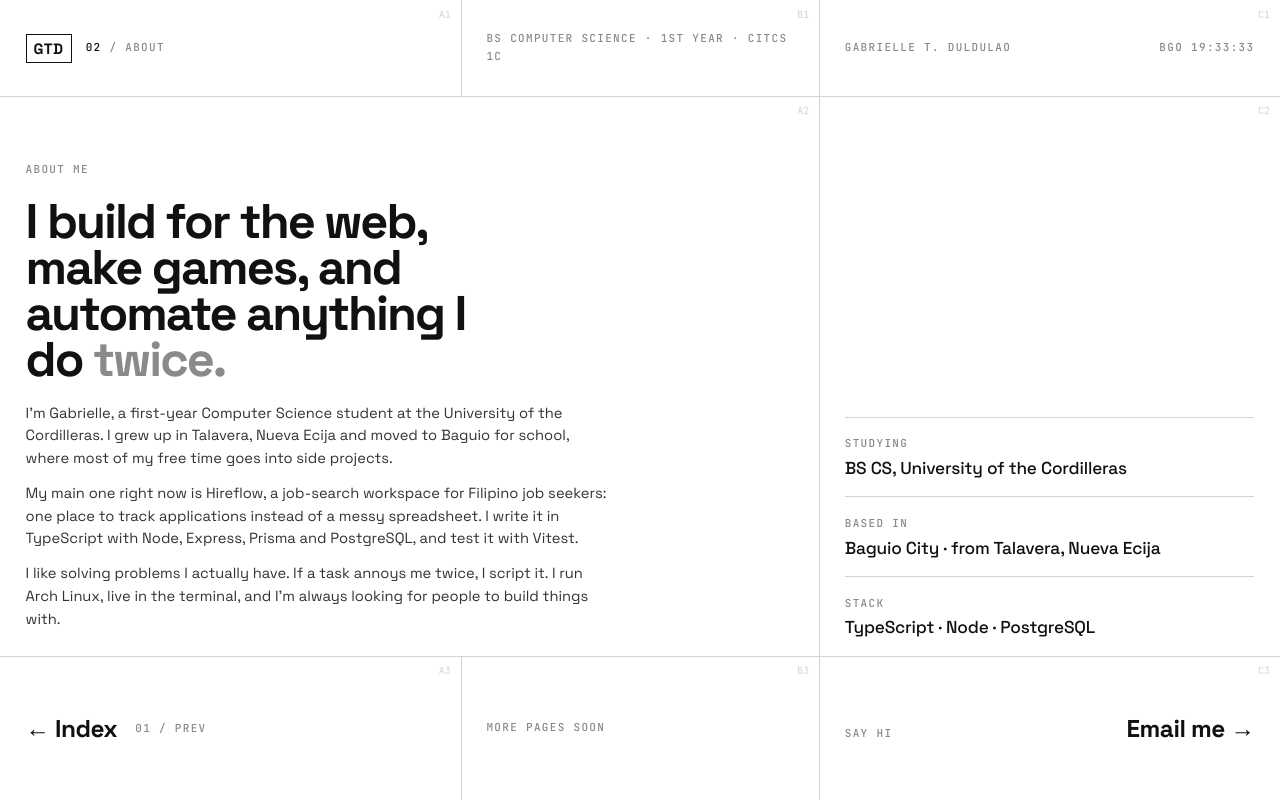
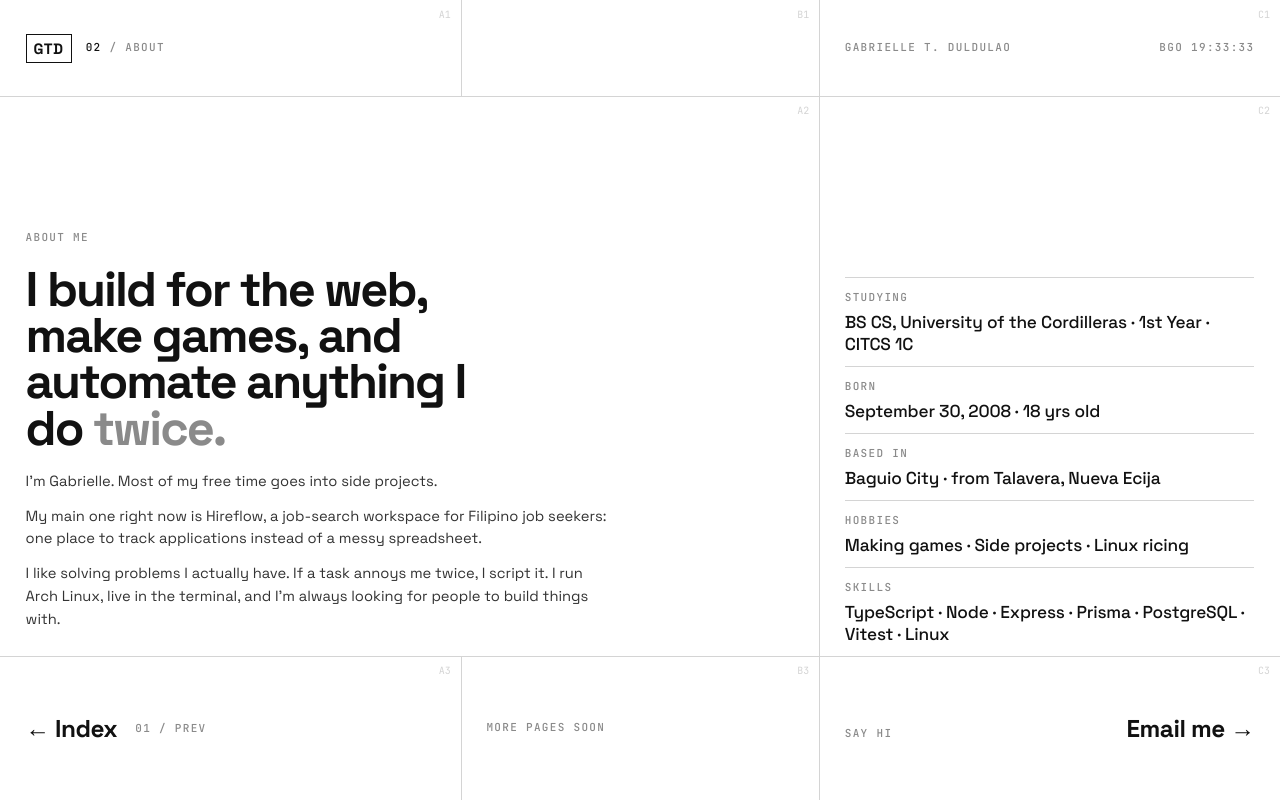
Before and after one commit to HubGob/gabrielle-duldulao, a plain HTML site: page about.html in a window 1280 px wide. Drawn offline with nearby package versions, Linux system fonts and the light colour scheme.

Commit message:
feat(about): add quick facts and drop duplicate info
Page 2 needs birthday, age, location, college, year level, hobbies
and skills. Age is computed so it stays current. Removed the header
and bio lines that repeated what the facts list now shows.

```diff
--- a/about.html
+++ b/about.html
@@ -27,7 +27,7 @@
 
   .facts { grid-area: facts; display: flex; flex-direction: column; justify-content: flex-end; padding-top: 0; padding-bottom: 0; }
   .facts dl { display: grid; }
-  .facts div { padding: clamp(12px, 2.2vh, 22px) 0; border-top: 1px solid var(--line); }
+  .facts div { padding: clamp(8px, 1.4vh, 16px) 0; border-top: 1px solid var(--line); }
   .facts dd { font: 500 clamp(15px, 1.35vw, 20px) var(--sans); letter-spacing: -.01em; margin-top: 4px; }
 
   .back { grid-area: back; display: flex; align-items: center; }
@@ -56,7 +56,6 @@
     <span class="tag">A1</span>
   </header>
   <div class="cell tm fade">
-    <span class="label">BS Computer Science · 1st Year · CITCS 1C</span>
     <span class="tag">B1</span>
   </div>
   <div class="cell tr fade">
@@ -69,8 +68,8 @@
     <span class="label">About me</span>
     <h1>I build for the web, make games, and automate anything I do <em>twice.</em></h1>
     <div class="bio">
-      <p>I'm Gabrielle, a first-year Computer Science student at the University of the Cordilleras. I grew up in Talavera, Nueva Ecija and moved to Baguio for school, where most of my free time goes into side projects.</p>
-      <p>My main one right now is Hireflow, a job-search workspace for Filipino job seekers: one place to track applications instead of a messy spreadsheet. I write it in TypeScript with Node, Express, Prisma and PostgreSQL, and test it with Vitest.</p>
+      <p>I'm Gabrielle. Most of my free time goes into side projects.</p>
+      <p>My main one right now is Hireflow, a job-search workspace for Filipino job seekers: one place to track applications instead of a messy spreadsheet.</p>
       <p>I like solving problems I actually have. If a task annoys me twice, I script it. I run Arch Linux, live in the terminal, and I'm always looking for people to build things with.</p>
     </div>
     <span class="tag">A2</span>
@@ -78,9 +77,11 @@
 
   <aside class="cell facts fade" aria-label="Quick facts">
     <dl>
-      <div><dt class="label">Studying</dt><dd>BS CS, University of the Cordilleras</dd></div>
+      <div><dt class="label">Studying</dt><dd>BS CS, University of the Cordilleras · 1st Year · CITCS 1C</dd></div>
+      <div><dt class="label">Born</dt><dd><time datetime="2008-09-30">September 30, 2008</time> · <span id="age">18</span> yrs old</dd></div>
       <div><dt class="label">Based in</dt><dd>Baguio City · from Talavera, Nueva Ecija</dd></div>
-      <div><dt class="label">Stack</dt><dd>TypeScript · Node · PostgreSQL</dd></div>
+      <div><dt class="label">Hobbies</dt><dd>Making games · Side projects · Linux ricing</dd></div>
+      <div><dt class="label">Skills</dt><dd>TypeScript · Node · Express · Prisma · PostgreSQL · Vitest · Linux</dd></div>
     </dl>
     <span class="tag">C2</span>
   </aside>
@@ -102,6 +103,11 @@
 <script src="https://cdnjs.cloudflare.com/ajax/libs/animejs/3.2.2/anime.min.js"></script>
 <script src="assets/blueprint.js"></script>
 <script>
+// keep age current without editing the page every birthday
+(() => {
+  const b = new Date(2008, 8, 30), n = new Date();
+  document.getElementById('age').textContent = n.getFullYear() - b.getFullYear() - (n < new Date(n.getFullYear(), 8, 30));
+})();
 (() => {
   // no anime.js (CDN down) or reduced motion: show the final state immediately
   if (typeof anime === 'undefined' || matchMedia('(prefers-reduced-motion: reduce)').matches) {
```
